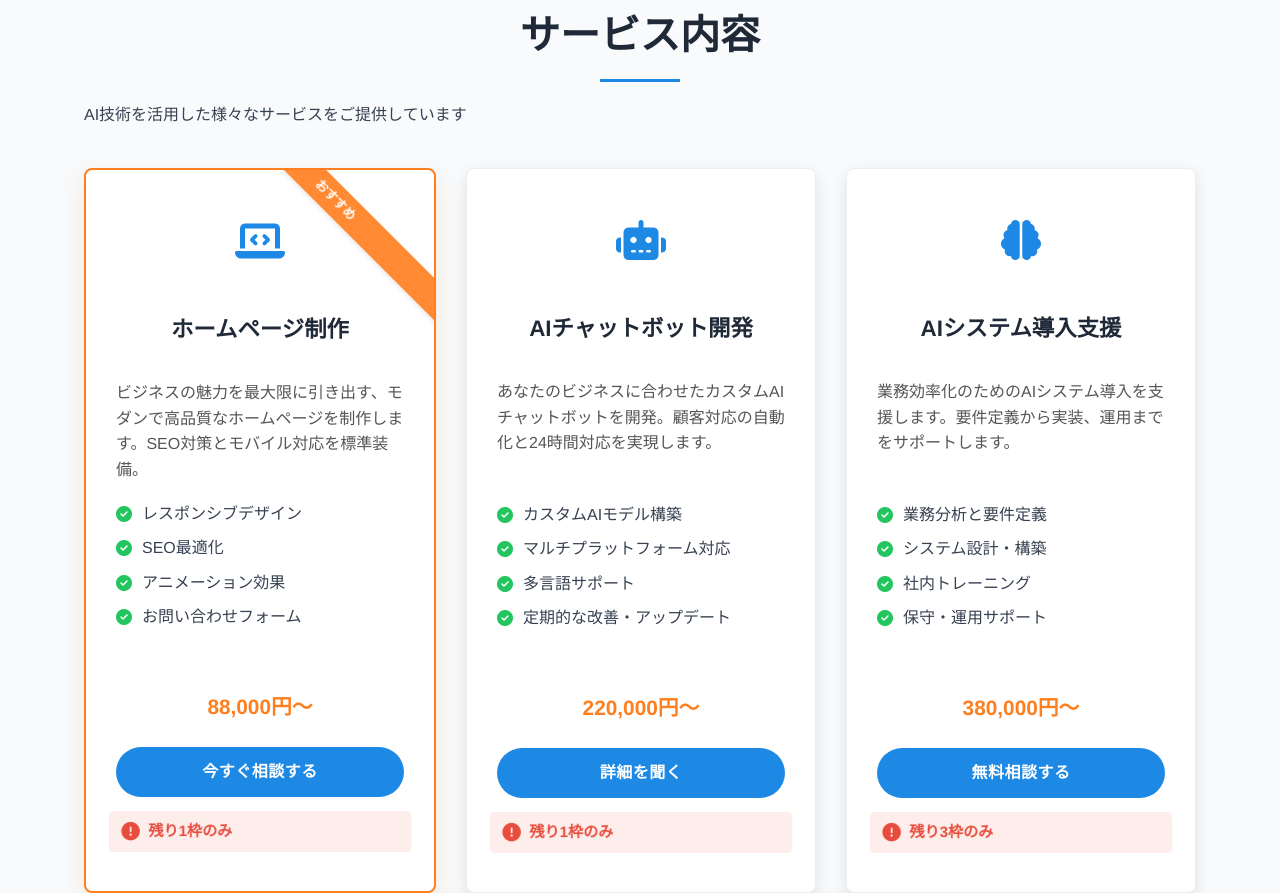
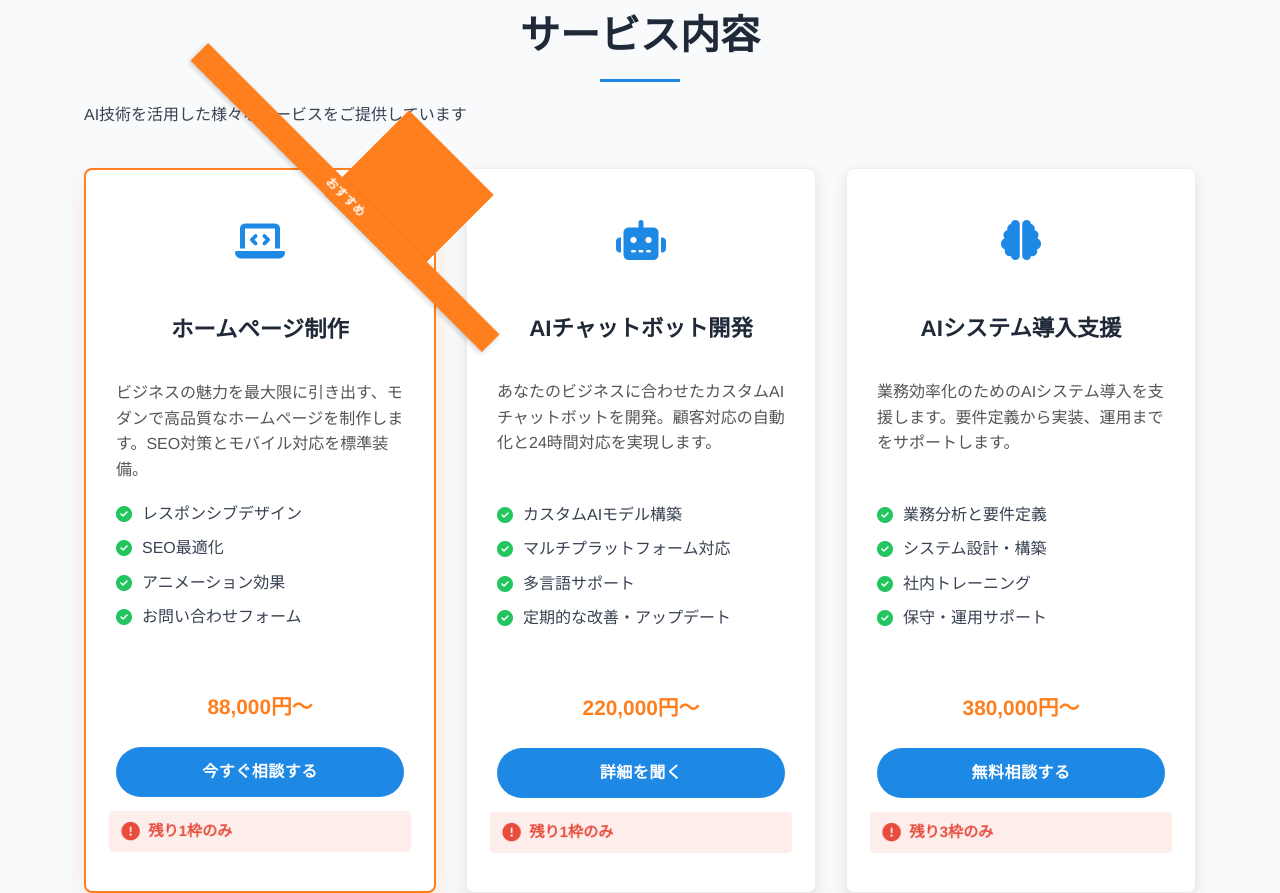
Before and after one commit to yannsunn/my-website, a plain HTML site: page index.html in a window 1280 px wide. Shown: the part 2158-3051 px from the top of the page. Drawn offline with Linux system fonts and the light colour scheme.

Commit message:
おすすめリボンのデザインを修正

```diff
--- a/layouts-fixes.css
+++ b/layouts-fixes.css
@@ -1,6 +1,10 @@
 /* カードレイアウトとデザイン修正用CSS */
 
-/* おすすめラベルの修正 */
+/* おすすめリボンの調整 */
+.card.highlight {
+    overflow: visible;
+}
+
 .card.highlight::before {
     content: "おすすめ";
     position: absolute;
@@ -8,14 +12,25 @@
     right: -30px;
     background-color: var(--accent-color);
     color: white;
-    padding: 5px 40px;
+    padding: 3px 30px;
     transform: rotate(45deg);
-    font-size: 0.8rem;
+    font-size: 0.75rem;
     font-weight: bold;
+    z-index: 3;
+    box-shadow: 0 2px 5px rgba(0, 0, 0, 0.2);
+    letter-spacing: 0.5px;
+}
+
+.card.highlight::after {
+    content: "";
+    position: absolute;
+    top: 0;
+    right: 0;
+    width: 70px;
+    height: 70px;
+    background-color: var(--accent-color);
+    transform: translate(35px, -35px) rotate(45deg);
     z-index: 1;
-    /* コンテンツを隠さないための調整 */
-    opacity: 0.9;
-    box-shadow: 0 2px 5px rgba(0,0,0,0.1);
 }
 
 /* カード内のテキスト配置の修正 */
--- a/styles.css
+++ b/styles.css
@@ -446,15 +446,30 @@ section h2::after {
 .card.highlight::before {
     content: "おすすめ";
     position: absolute;
-    top: 10px;
-    right: -35px;
+    top: 25px;
+    right: -60px;
     background-color: var(--accent-color);
     color: white;
-    padding: 5px 40px;
+    padding: 5px 60px;
     transform: rotate(45deg);
     font-size: 0.8rem;
     font-weight: bold;
     z-index: 1;
+    box-shadow: 0 3px 10px rgba(0, 0, 0, 0.1);
+}
+
+/* コーナーリボンの三角形部分 */
+.card.highlight::after {
+    content: "";
+    position: absolute;
+    top: 0;
+    right: 0;
+    width: 0;
+    height: 0;
+    border-style: solid;
+    border-width: 0 50px 50px 0;
+    border-color: transparent var(--accent-color) transparent transparent;
+    z-index: 0;
 }
 
 .price {
```
